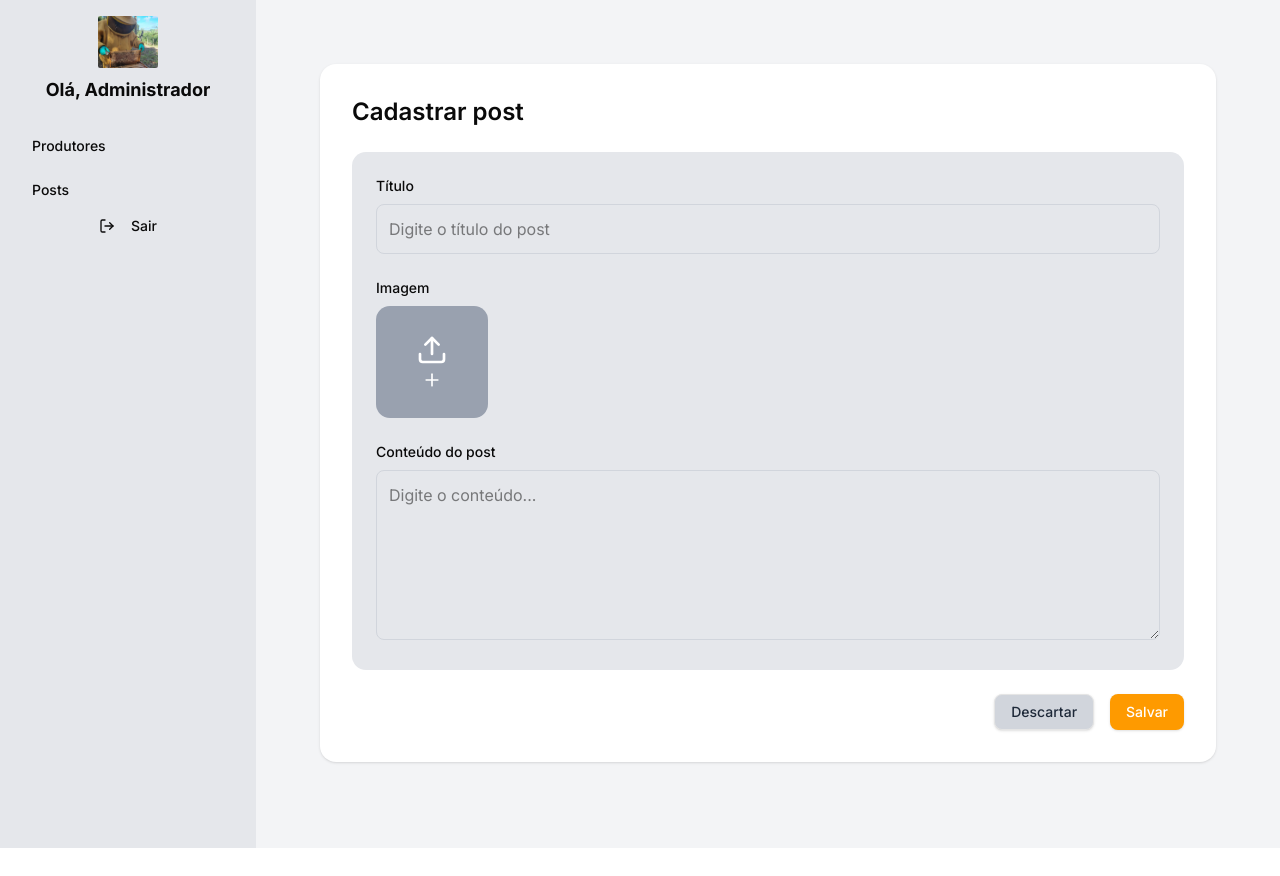
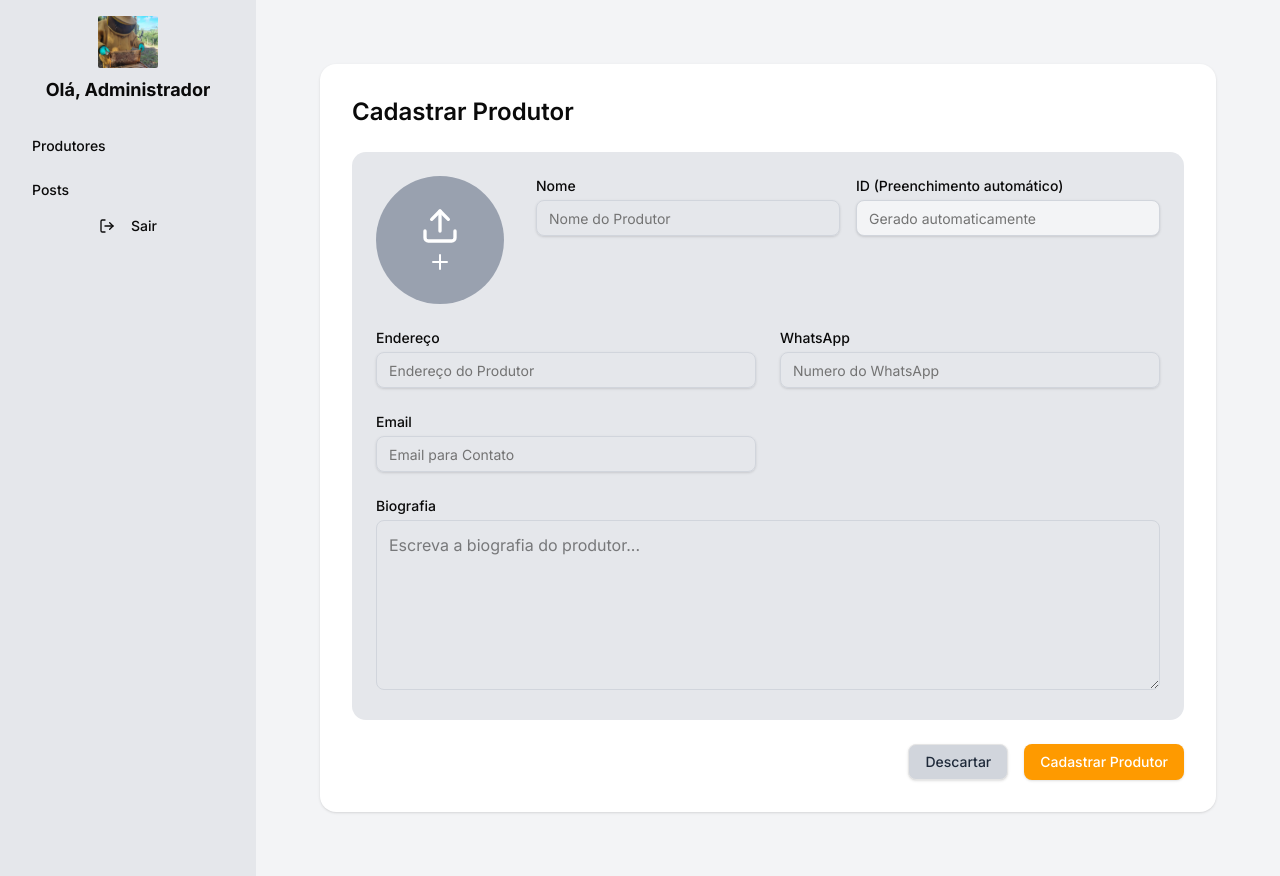
Before and after one commit to GuilhermeMarqus/Moreilandia, a Next.js app: page /admin/cadastroprod in a window 1280 px wide. Before the commit the page ends 848 px from the top, so only its background shows below. Built offline with nearby package versions, Linux system fonts and the light colour scheme.

Commit message:
fix: adjust page ID for cadastroProd

```diff
--- a/src/app/(private)/admin/cadastroprod/page.tsx
+++ b/src/app/(private)/admin/cadastroprod/page.tsx
@@ -1,24 +1,51 @@
 "use client";
 
-import { useState, useRef } from "react";
+import { useState, useRef, useEffect } from "react";
 import Image from "next/image";
 import { Button } from "@/components/ui/button";
-import { Plus, Upload, CheckCircle2 } from "lucide-react";
+import { Plus, Upload, CheckCircle2, PenLine, Trash2 } from "lucide-react"; // Adicionar PenLine e Trash2 para simular edição/exclusão (opcional)
+import { Input } from "@/components/ui/input";
+import { Label } from "@/components/ui/label";
+import { useRouter } from "next/navigation"; // Importar useRouter
 
-export default function CadastrarProdutoPage() {
-  const [produto, setProduto] = useState({
+interface ProdutorData {
+  nome: string;
+  endereco: string;
+  contato_whatsapp: string; // Alterado de 'telefone'
+  contato_email: string; // Alterado de 'email'
+  userId: string; // Alterado de 'id'
+  biografia: string;
+  foto_perfil: string; // Alterado de 'imagem'
+}
+
+export default function CadastrarProdutorPage() {
+  const [produtor, setProdutor] = useState<ProdutorData>({
     nome: "",
-    descricao: "",
-    imagem: "",
+    endereco: "",
+    contato_whatsapp: "",
+    contato_email: "",
+    userId: "",
+    biografia: "",
+    foto_perfil: "",
   });
   const [salvo, setSalvo] = useState(false);
   const [carregando, setCarregando] = useState(false);
   const fileInputRef = useRef<HTMLInputElement | null>(null);
+  const router = useRouter(); // Inicializar useRouter
+
+  useEffect(() => {
+    const storedUser = localStorage.getItem("user");
+    if (storedUser) {
+      const user = JSON.parse(storedUser);
+      // Defina o userId do produtor com base no usuário logado
+      setProdutor((prev) => ({ ...prev, userId: user.id }));
+    }
+  }, []);
 
   const handleChange = (
     e: React.ChangeEvent<HTMLInputElement | HTMLTextAreaElement>
   ) => {
-    setProduto({ ...produto, [e.target.name]: e.target.value });
+    setProdutor({ ...produtor, [e.target.name]: e.target.value });
     setSalvo(false);
   };
 
@@ -26,7 +53,7 @@ export default function CadastrarProdutoPage() {
     const file = e.target.files?.[0];
     if (file) {
       const imageUrl = URL.createObjectURL(file);
-      setProduto({ ...produto, imagem: imageUrl });
+      setProdutor({ ...produtor, foto_perfil: imageUrl });
       setSalvo(false);
     }
   };
@@ -39,103 +66,105 @@ export default function CadastrarProdutoPage() {
     const token = localStorage.getItem('moreilandia.token');
 
     if (!token) {
-      alert("Você presa estar logado para criar um produto");
+      alert("Você precisa estar logado para cadastrar um produtor");
       setCarregando(false);
       return;
     }
 
-    if (!produto.nome || !produto.descricao) {
-      alert("Preencha todos os campos antes de salvar.");
+    if (!produtor.nome || !produtor.endereco || !produtor.contato_whatsapp || !produtor.contato_email || !produtor.biografia) {
+      alert("Preencha todos os campos obrigatórios antes de salvar.");
       return;
     }
 
     const file = fileInputRef.current?.files?.[0];
 
-    if (!file) {
-      alert("Uma imagem obrigatória.");
-      return;
-    }
+    // if (!file) {
+    //   alert("Uma foto_perfil é obrigatória.");
+    //   return;
+    // }
 
     setCarregando(true);
 
     const formData = new FormData();
-    formData.append("titulo", produto.nome);
-    formData.append("conteudo", produto.descricao);
-    formData.append("imagem", file);
+    formData.append("nome", produtor.nome);
+    formData.append("endereco", produtor.endereco);
+    formData.append("contato_whatsapp", produtor.contato_whatsapp);
+    formData.append("email", produtor.contato_email); // Alterado para 'email'
+    formData.append("biografia", produtor.biografia);
+    if (produtor.userId) {
+      formData.append("userId", produtor.userId); // Incluir o userId na requisição
+    }
+    if (file) {
+      formData.append("foto_perfil", file);
+    }
 
     try {
       const response = await fetch(
-        "https://extensao-8-semestre-si-2025-2.onrender.com/api/produto",
+        "https://extensao-8-semestre-si-2025-2.onrender.com/api/produtor", // Alterado para /api/usuario
         {
           method: "POST",
           headers: {
             "Authorization": `Bearer ${token}`,
+            // 'Content-Type': 'multipart/form-data', // Não defina manualmente, fetch faz isso automaticamente com FormData
           },
           body: formData
         }
       );
 
       if (!response.ok) {
-        throw new Error(`Erro ao criar post: ${response.statusText}`);
+        console.error("Detalhes da resposta de erro:", await response.json()); // Adicionado para depuração
+        throw new Error(`Erro ao cadastrar produtor: ${response.statusText}`);
       }
 
       const data = await response.json();
-      console.log("Post criado:", data);
+      console.log("Produtor cadastrado:", data);
 
       setSalvo(true);
-      setProduto({ nome: "", descricao: "", imagem: "" });
+      setProdutor({ nome: "", endereco: "", contato_whatsapp: "", contato_email: "", userId: "", biografia: "", foto_perfil: "" });
+      if (fileInputRef.current) {
+        fileInputRef.current.value = ''; // Limpar o input de arquivo
+      }
       setTimeout(() => setSalvo(false), 3000);
     } catch (error) {
       console.error(error);
-      alert("Erro ao salvar o post. Veja o console para mais detalhes.");
+      alert("Erro ao salvar o produtor. Veja o console para mais detalhes.");
     } finally {
       setCarregando(false);
     }
   };
 
   const handleDescartar = () => {
-    setProduto({ nome: "", descricao: "", imagem: "" });
+    setProdutor({ nome: "", endereco: "", contato_whatsapp: "", contato_email: "", userId: "", biografia: "", foto_perfil: "" });
     setSalvo(false);
+    if (fileInputRef.current) {
+      fileInputRef.current.value = ''; // Limpar o input de arquivo
+    }
   };
 
   return (
     <div className="flex-1 bg-gray-100 min-h-screen flex justify-center items-start p-6 md:p-10">
       <div className="w-full max-w-6xl bg-white rounded-2xl shadow p-8">
-        <h1 className="text-2xl font-semibold mb-6">Cadastrar post</h1>
+        <h1 className="text-2xl font-semibold mb-6">Cadastrar Produtor</h1>
 
         <div className="bg-gray-200 rounded-xl p-6 space-y-6">
-          {/* Nome */}
-          <div>
-            <label className="block text-sm font-medium mb-2">Título</label>
-            <input
-              type="text"
-              name="nome"
-              value={produto.nome}
-              onChange={handleChange}
-              placeholder="Digite o título do post"
-              className="w-full p-3 rounded-md border border-gray-300 focus:outline-none focus:ring-2 focus:ring-amber-500"
-            />
-          </div>
-
-          {/* Imagem */}
-          <div>
-            <label className="block text-sm font-medium mb-2">Imagem</label>
-            <div className="flex items-center space-x-4">
+          {/* Área da foto_perfil e ID */}
+          <div className="flex flex-col md:flex-row items-center md:items-start space-y-6 md:space-y-0 md:space-x-8">
+            {/* foto_perfil */}
             <div
               onClick={handleImageClick}
-                className="relative w-28 h-28 bg-gray-400 rounded-xl flex items-center justify-center cursor-pointer hover:bg-gray-500 transition"
+              className="relative w-32 h-32 rounded-full bg-gray-400 flex items-center justify-center cursor-pointer hover:bg-gray-500 transition-colors flex-shrink-0"
             >
-                {produto.imagem ? (
+              {produtor.foto_perfil ? (
                 <Image
-                    src={produto.imagem}
-                    alt="Imagem do post"
+                  src={produtor.foto_perfil}
+                  alt="foto_perfil do Produtor"
                   fill
-                    className="object-cover rounded-xl"
+                  className="object-cover rounded-full"
                 />
               ) : (
                 <div className="flex flex-col items-center text-white">
-                    <Upload className="h-8 w-8 mb-1" />
-                    <Plus className="h-5 w-5" />
+                  <Upload className="h-10 w-10 mb-1" />
+                  <Plus className="h-6 w-6" />
                 </div>
               )}
               <input
@@ -146,19 +175,85 @@ export default function CadastrarProdutoPage() {
                 className="hidden"
               />
             </div>
+
+            {/* Nome e ID - Ajustado para a direita da foto_perfil */}
+            <div className="flex-1 grid grid-cols-1 md:grid-cols-2 gap-4 w-full">
+              <div>
+                <Label htmlFor="nome" className="block text-sm font-medium mb-1">Nome</Label>
+                <Input
+                  id="nome"
+                  type="text"
+                  name="nome"
+                  value={produtor.nome}
+                  onChange={handleChange}
+                  placeholder="Nome do Produtor"
+                  className="w-full p-3 rounded-md border border-gray-300 focus:outline-none focus:ring-2 focus:ring-amber-500"
+                />
+              </div>
+              <div>
+                <Label htmlFor="userId" className="block text-sm font-medium mb-1">ID (Preenchimento automático)</Label>
+                <Input
+                  id="userId"
+                  type="text"
+                  name="userId"
+                  value={produtor.userId}
+                  readOnly // ID geralmente não é editável na criação
+                  placeholder="Gerado automaticamente"
+                  className="w-full p-3 rounded-md border border-gray-300 bg-gray-100 cursor-not-allowed"
+                />
+              </div>
             </div>
           </div>
 
-          {/* Descrição */}
+          {/* Contatos e Endereço */}
+          <div className="grid grid-cols-1 md:grid-cols-2 gap-6">
             <div>
-            <label className="block text-sm font-medium mb-2">
-              Conteúdo do post
-            </label>
+              <Label htmlFor="endereco" className="block text-sm font-medium mb-1">Endereço</Label>
+              <Input
+                id="endereco"
+                type="text"
+                name="endereco"
+                value={produtor.endereco}
+                onChange={handleChange}
+                placeholder="Endereço do Produtor"
+                className="w-full p-3 rounded-md border border-gray-300 focus:outline-none focus:ring-2 focus:ring-amber-500"
+              />
+            </div>
+            <div>
+              <Label htmlFor="contato_whatsapp" className="block text-sm font-medium mb-1">WhatsApp</Label>
+              <Input
+                id="contato_whatsapp"
+                type="text"
+                name="contato_whatsapp"
+                value={produtor.contato_whatsapp}
+                onChange={handleChange}
+                placeholder="Numero do WhatsApp"
+                className="w-full p-3 rounded-md border border-gray-300 focus:outline-none focus:ring-2 focus:ring-amber-500"
+              />
+            </div>
+            <div>
+              <Label htmlFor="contato_email" className="block text-sm font-medium mb-1">Email</Label>
+              <Input
+                id="contato_email"
+                type="email"
+                name="contato_email"
+                value={produtor.contato_email}
+                onChange={handleChange}
+                placeholder="Email para Contato"
+                className="w-full p-3 rounded-md border border-gray-300 focus:outline-none focus:ring-2 focus:ring-amber-500"
+              />
+            </div>
+          </div>
+
+          {/* Biografia */}
+          <div>
+            <Label htmlFor="biografia" className="block text-sm font-medium mb-1">Biografia</Label>
             <textarea
-              name="descricao"
-              value={produto.descricao}
+              id="biografia"
+              name="biografia"
+              value={produtor.biografia}
               onChange={handleChange}
-              placeholder="Digite o conteúdo..."
+              placeholder="Escreva a biografia do produtor..."
               className="w-full p-3 rounded-md border border-gray-300 focus:outline-none focus:ring-2 focus:ring-amber-500"
               rows={6}
             />
@@ -179,7 +274,7 @@ export default function CadastrarProdutoPage() {
             disabled={carregando}
             className="bg-amber-500 hover:bg-amber-600 text-white"
           >
-            {carregando ? "Salvando..." : "Salvar"}
+            {carregando ? "Salvando..." : "Cadastrar Produtor"}
           </Button>
         </div>
 
@@ -187,7 +282,7 @@ export default function CadastrarProdutoPage() {
         {salvo && (
           <div className="fixed bottom-6 right-6 bg-green-500 text-white px-5 py-3 rounded-lg flex items-center space-x-2 shadow-lg animate-in fade-in slide-in-from-bottom-2">
             <CheckCircle2 className="h-5 w-5" />
-            <span>Post cadastrado com sucesso!</span>
+            <span>Produtor cadastrado com sucesso!</span>
           </div>
         )}
       </div>
--- a/src/app/(private)/admin/produtor/page.tsx
+++ /dev/null
@@ -1,105 +0,0 @@
-import Image from "next/image";
-import { PenLine, Trash2 } from "lucide-react";
-
-import { Button } from "@/components/ui/button";
-import { Card, CardContent, CardHeader, CardTitle } from "@/components/ui/card";
-import { ScrollArea } from "@/components/ui/scroll-area";
-
-const ProdutorPage = () => {
-  return (
-    <>
-      <div className="flex-1 p-4 sm:p-6 bg-gray-100">
-        <div className="flex justify-end space-x-2 sm:space-x-4 mb-4 sm:mb-6">
-          <Button variant="outline">Editar</Button>
-          <Button variant="destructive">Excluir</Button>
-        </div>
-
-        <Card className="mb-6 p-6">
-          <div className="grid grid-cols-1 md:grid-cols-2 gap-6">
-            <div className="flex flex-col items-center justify-center p-4">
-              <Image
-                src="/Apicultor png.png" // Usando a imagem do apicultor
-                alt="Produtor"
-                width={150}
-                height={150}
-                className="rounded-full object-cover mb-4"
-              />
-            </div>
-            <div>
-              <div className="mb-3 sm:mb-4">
-                <h2 className="text-lg sm:text-xl font-bold">Nome</h2>
-                <p>Firmino José de Jesus</p>
-                <p>Moreilândia - Pernambuco</p>
-              </div>
-              <div className="mb-3 sm:mb-4">
-                <h2 className="text-lg sm:text-xl font-bold">Contatos</h2>
-                <p>87 9 9999-9999</p>
-                <p>produtor@email.com</p>
-              </div>
-              <div className="mb-4">
-                <h2 className="text-xl font-bold">ID</h2>
-                <p>001</p>
-              </div>
-            </div>
-          </div>
-          <div className="mt-4 sm:mt-6">
-            <h2 className="text-lg sm:text-xl font-bold mb-2">Biografia</h2>
-            <ScrollArea className="h-32 rounded-md border p-4">
-              <p className="text-sm sm:text-base">
-                Lorem Ipsum is simply dummy text of the printing and typesetting
-                industry. Lorem Ipsum has been the industry's standard dummy
-                text ever since the 1500s, when an unknown printer took a galley
-                of type and scrambled it to make a type specimen book. It has
-                survived not only five centuries, but also the leap into
-                electronic typesetting, remaining essentially unchanged. It was
-                popularised in the 1960s with the release of Letraset sheets
-                containing Lorem Ipsum passages, and more recently with desktop
-                publishing software like Aldus PageMaker including versions of
-                Lorem Ipsum.
-              </p>
-            </ScrollArea>
-          </div>
-        </Card>
-
-        <h2 className="text-xl sm:text-2xl font-bold mb-4">Produtos</h2>
-        <div className="grid grid-cols-1 sm:grid-cols-2 md:grid-cols-3 lg:grid-cols-4 gap-4">
-          {[1, 2, 3, 4].map((id) => (
-            <Card key={id} className="flex flex-col items-center p-4">
-              <Image
-                src="/placeholder-image.svg"
-                alt={`Produto ${id}`}
-                width={100}
-                height={100}
-                className="mb-2"
-              />
-              <CardContent className="p-0 text-center">
-                <p className="font-semibold">Produto {id}</p>
-                <div className="flex justify-center space-x-2 mt-2">
-                  <Button variant="ghost" size="icon">
-                    <PenLine className="h-4 w-4" />
-                  </Button>
-                  <Button variant="ghost" size="icon">
-                    <Trash2 className="h-4 w-4" />
-                  </Button>
-                </div>
-              </CardContent>
-            </Card>
-          ))}
-        </div>
-      </div>
-
-      <style>{`
-        /* Oculta a Navbar */
-        .fixed {
-          display: none !important;
-        }
-        /* Oculta o Footer */
-        footer {
-          display: none !important;
-        }
-      `}</style>
-    </>
-  );
-}
-
-export default ProdutorPage;
--- a/src/app/globals.css
+++ b/src/app/globals.css
@@ -3,6 +3,7 @@
 html {
   scroll-behavior: smooth;
   font-family: Inter, sans-serif;
+  @import url('https://fonts.googleapis.com/css2?family=Inter:ital,opsz,wght@0,14..32,100..900;1,14..32,100..900&family=Ubuntu:ital,wght@0,300;0,400;0,500;0,700;1,300;1,400;1,500;1,700&display=swap');
 }
 
 @plugin "tailwindcss-animate";
```
Lines whose indentation alone changed are shown as unchanged.
